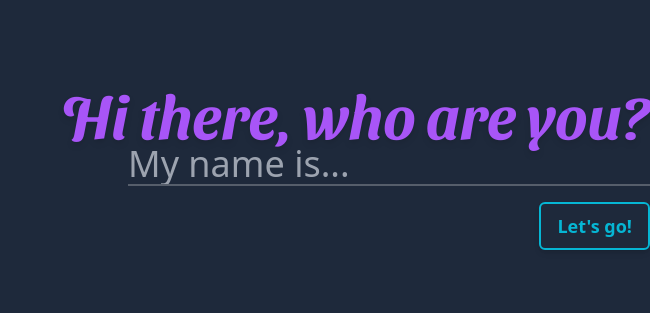
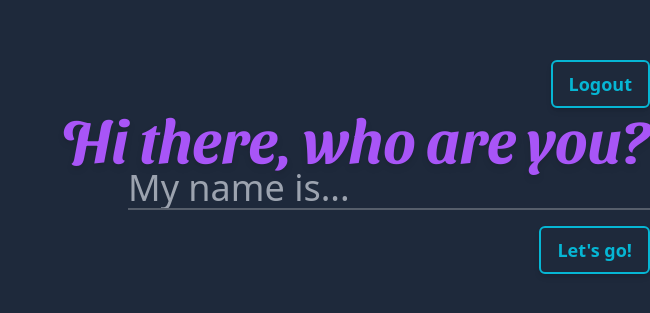
Before and after one commit to mamidenn/planning-poker, a SvelteKit app: page /login in a window 1280 px wide. Shown: the part 233-546 px from the top of the page, without its empty margins (630-1280 px from the left). Built offline with nearby package versions, Linux system fonts and the light colour scheme.

Commit message:
add logout button

```diff
--- a/src/lib/Button.svelte
+++ b/src/lib/Button.svelte
@@ -1,8 +1,10 @@
 <script lang="ts">
 	export let type: 'submit' | 'reset' | 'button' | undefined = 'button';
+	export const click = () => button.click();
+	let button: HTMLButtonElement;
 </script>
 
-<button on:click {type}><slot /></button>
+<button on:click bind:this={button} {type}><slot /></button>
 
 <style lang="postcss">
 	button {
--- a/src/lib/user.ts
+++ b/src/lib/user.ts
@@ -23,5 +23,9 @@ export const user = (cookies: Cookies) => {
 		cookies.set('session', JSON.stringify(user));
 	};
 
-	return { get, signup };
+	const logout = () => {
+		cookies.delete('session');
+	};
+
+	return { get, signup, logout };
 };
--- a/src/routes/+layout.svelte
+++ b/src/routes/+layout.svelte
@@ -1,8 +1,15 @@
 <script lang="ts">
 	import '../app.css';
+	import Button from '$lib/Button.svelte';
+	import { enhance } from '$app/forms';
 </script>
 
-<div class="container mx-auto flex justify-center items-center min-h-screen">
+<div class="container mx-auto flex flex-col justify-center items-center min-h-screen">
+	<div class="flex self-end">
+		<form method="post" action="/logout" use:enhance>
+			<Button type="submit">Logout</Button>
+		</form>
+	</div>
 	<slot />
 </div>
 
--- /dev/null
+++ b/src/routes/logout/+page.server.ts
@@ -0,0 +1,11 @@
+import { redirect } from '@sveltejs/kit';
+import type { Actions } from './$types';
+import { user } from '$lib/user';
+
+export const actions: Actions = {
+	default: async ({ cookies }) => {
+		const { logout } = user(cookies);
+		logout();
+		throw redirect(303, '/');
+	}
+};
```
